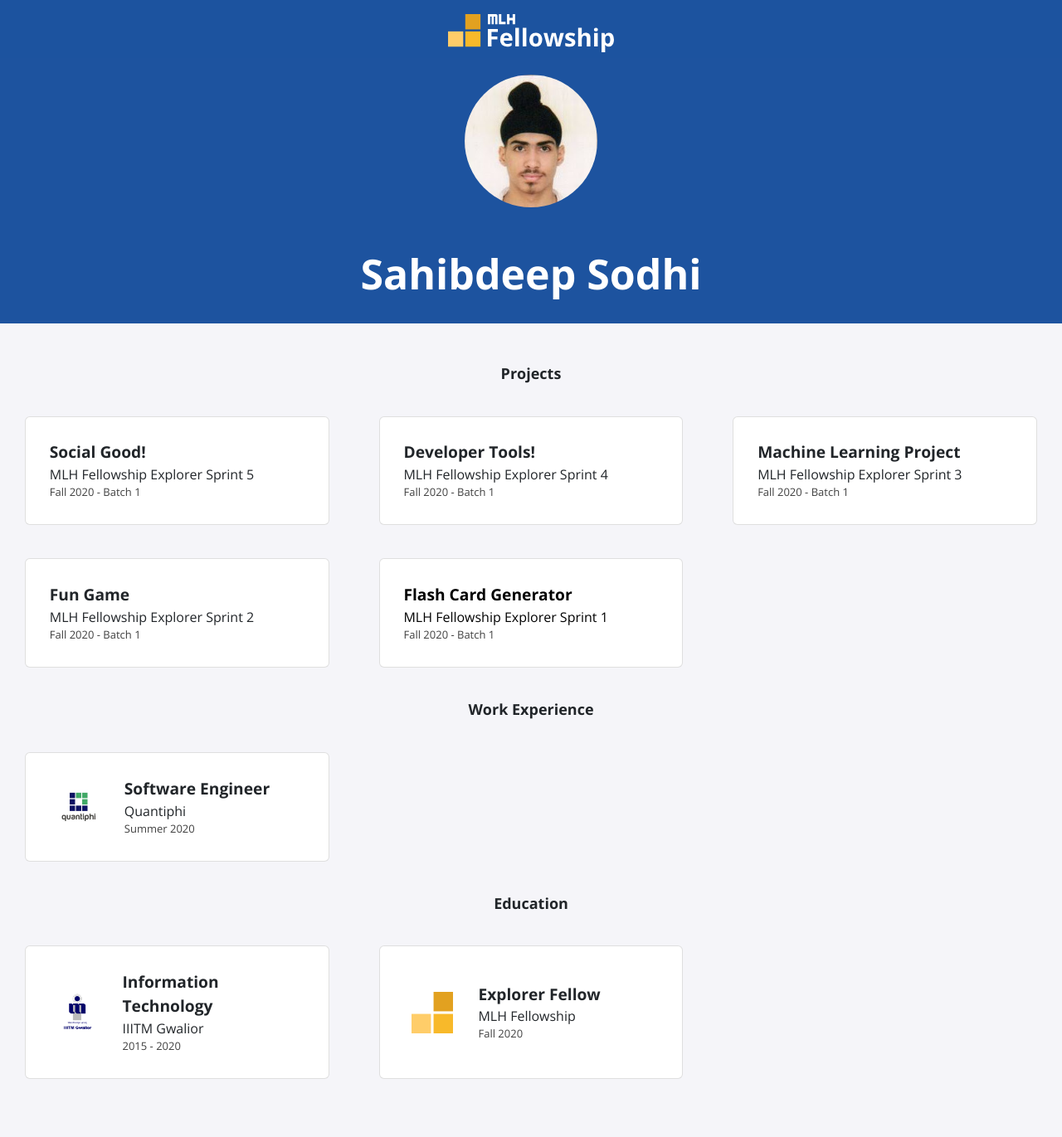
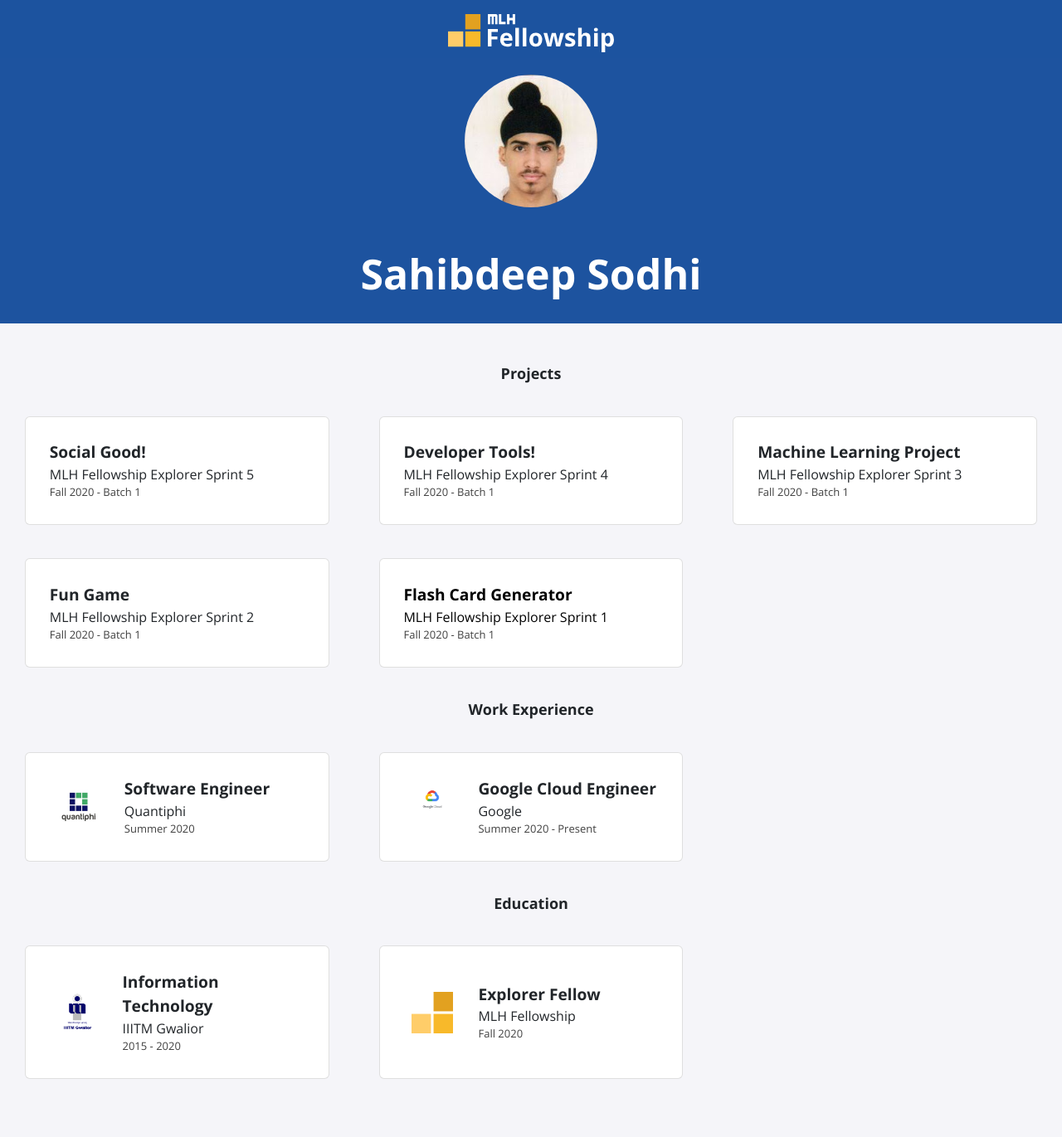
Before and after one commit to SahibSodhi/SahibSodhi.github.io, a Jekyll site: the page built from index.html, in a window 1280 px wide. Shown: the whole page at 83% size. Built offline with Jekyll 4.4.1, drawn with Linux system fonts in a browser that asks for light colours; nearby versions of some CDN libraries.

Commit message:
Update experience.yml

```diff
--- a/_data/experience.yml
+++ b/_data/experience.yml
@@ -2,3 +2,8 @@
   company: Quantiphi
   dates: Summer 2020
   logo: quantiphi.jpg
+
+- role: Google Cloud Engineer
+  company: Google
+  dates: Summer 2020 - Present
+  logo: gcp.png
```
